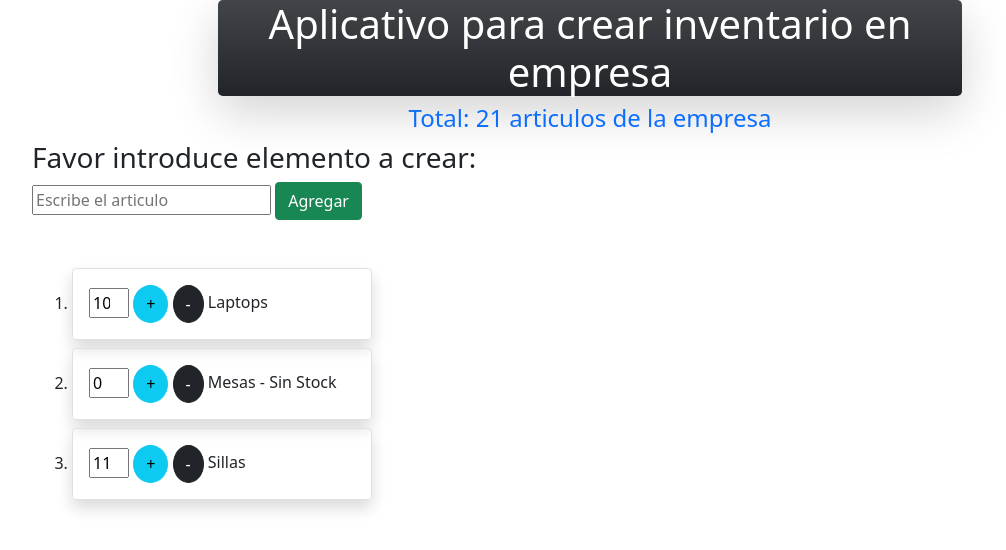
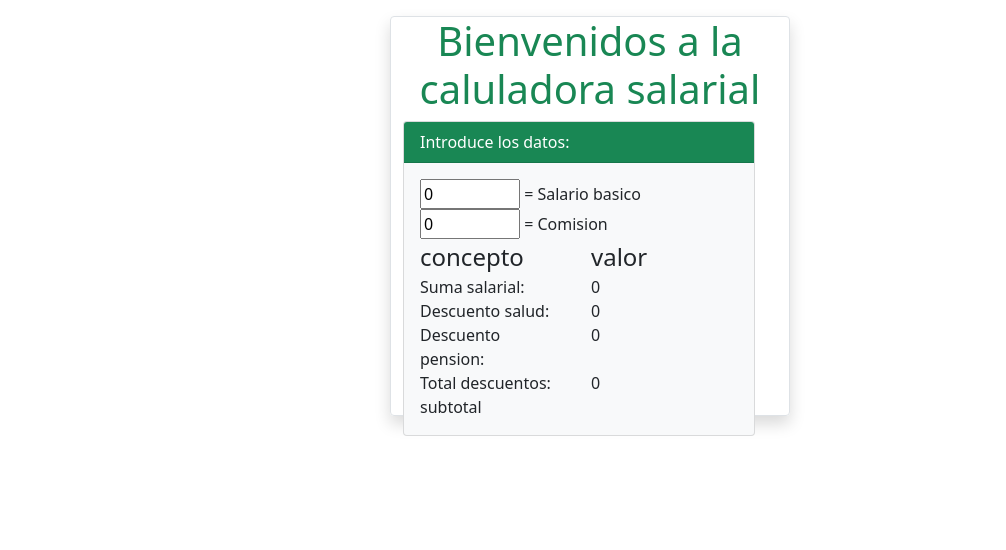
Before and after one commit to samueldazadaza/misalario, a plain HTML site: page index.html in a window 1280 px wide. Shown: the whole page, without its empty margins (50-1056 px from the left). Drawn offline with nearby package versions, Linux system fonts and the light colour scheme.

Commit message:
se crea app inicial

```diff
--- a/01.js
+++ b/01.js
@@ -1,32 +1,21 @@
-const app = new Vue({
+new Vue({
     el: '#app', //dentro de este id se trabajara con vue
-    data: { //abrir otro objeto
-        titulo: 'Aplicativo para crear inventario en empresa',
-        equipos: [ //contruyendo objetos dentro de array dentro de llaves
-            {nombre:'Laptops', cantidad:10},
-            {nombre:'Mesas', cantidad:0},
-            {nombre:'Sillas', cantidad:11},
-        ],
-        nuevoequipo: '',
-        total: 0
+    data: {
+        valorA: 0,
+        valorB: 0
     },
-    //creando metodos
     methods:{
-        agregarequipo () {
-            this.equipos.push({ //this = para accedes al data
-                nombre: this.nuevoequipo, cantidad:0 //trae datos desde input desde html
-            });
-            this.nuevoequipo = ''; // para borrar texto pegote de html del input
+        suma:function(){
+
+            return (this.valorA+this.valorB);
+        },
+        descuento:function(){
+
+            return (this.valorA * 0.04 );
+        },
+        descuento2:function(){
+
+            return ((this.valorA * 0.04) * 2 );
         }
-
     },
-    computed:{
-        sumarequipos(){
-            this.total = 0;
-            for(item of this.equipos){
-                this.total = this.total + item.cantidad;
-            }
-            return this.total;
-        }
-    }
 })
--- a/index.html
+++ b/index.html
@@ -3,37 +3,41 @@
 <head>
     <meta charset="UTF-8">
     <meta name="viewport" content="width=device-width, initial-scale=1.0">
-    <title>Aprendiendo Vue</title>
+    <title>Mi salario con Vue</title>
     <link href="https://cdn.jsdelivr.net/npm/bootstrap@5.0.0-beta1/dist/css/bootstrap.min.css" rel="stylesheet" integrity="sha384-giJF6kkoqNQ00vy+HMDP7azOuL0xtbfIcaT9wjKHr8RbDVddVHyTfAAsrekwKmP1" crossorigin="anonymous">
 </head>
 <body>
     <div id="app" class="container">
-        <div class="container text-white text-center bg-dark bg-gradient rounded-3 shadow-lg col-8">
-        <h1>{{titulo}}</h1>
+        <!-- creando contenedor principal -->
+        <div class="shadow rounded container border my-3" style="width: 400px; height: 400px;">
+            <div class="text-success text-center h-4"><h1>Bienvenidos a la caluladora salarial</h1></div>
+                <!-- card -->
+                <div class="card text-dark bg-light mb-3" style="max-width: 22rem;">
+                    <div class="card-header bg-success text-white">Introduce los datos:</div>
+                        <div class="card-body">
+
+                            <input v-model.number="valorA" type="number" style="width: 100px;" step="1"> = Salario basico
+                            <input v-model.number="valorB" type="number" style="width: 100px;" step="1"> = Comision
+
+                            <div class="row">
+                                <div class="col-6 fs-4">concepto</div>
+                                <div class="col-6 fs-4">valor</div>
+                                <div class="col-6">Suma salarial: </div>
+                                <div class="col-6">{{ suma() }}</div>
+                                <div class="col-6">Descuento salud: </div>
+                                <div class="col-6">{{ descuento() }}</div>
+                                <div class="col-6">Descuento pension: </div>
+                                <div class="col-6">{{ descuento() }}</div>
+                                <div class="col-6">Total descuentos: </div>
+                                <div class="col-6">{{ descuento2() }}</div>
+
+                            </div>
+
+                            <p class="card-text">subtotal</p>
+                        </div>
+                </div>
         </div>
-            <h4 class="text-primary text-center">Total: {{sumarequipos}} articulos de la empresa</h4>
-        <h3>Favor introduce elemento a crear:</h3>
-            <!-- nueva tarjeta -->
-        <input class="" type="text" v-model="nuevoequipo" @keyup.enter="agregarequipo" placeholder="Escribe el articulo">
-        <button class="btn btn-success" @click="agregarequipo" @click="agregarcantidad" >Agregar</button>
-            <!-- CARD BOX ITERACION -->
-            <ol class="mt-5">
-                <li class="m-2" v-for="item of equipos">
-                    <div style="width: 300px;">
-                            <!-- CUADRITO -->
-                        <div id="elemento" class=" p-3 shadow border rounded">
-                            <input type="number" v-model.number="item.cantidad" class="col-lg-3" style="width: 40px;">
-                            <button @click="item.cantidad++" class="btn btn-info rounded-circle">+</button>
-                            <button @click="item.cantidad--" class="btn btn-dark rounded-circle">-</button>
-                                {{item.nombre}}
-                            <span v-if="item.cantidad===0"> - Sin Stock</span>
-                        </div>
-                    </div>
-                </li>
-            </ol>
-
     </div>
-
     <!-- development version, includes helpful console warnings -->
     <script src="https://cdn.jsdelivr.net/npm/vue@2/dist/vue.js"></script>
     <script src="01.js"></script>
```
